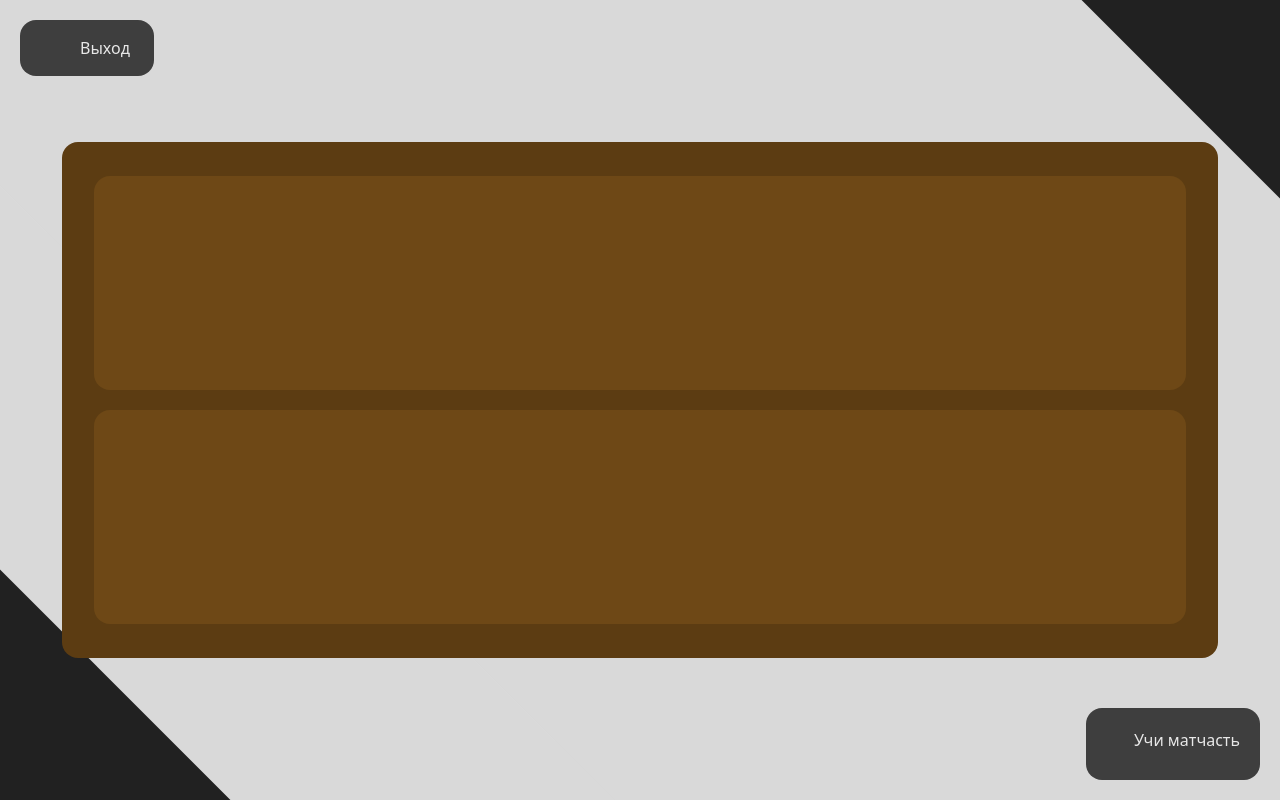
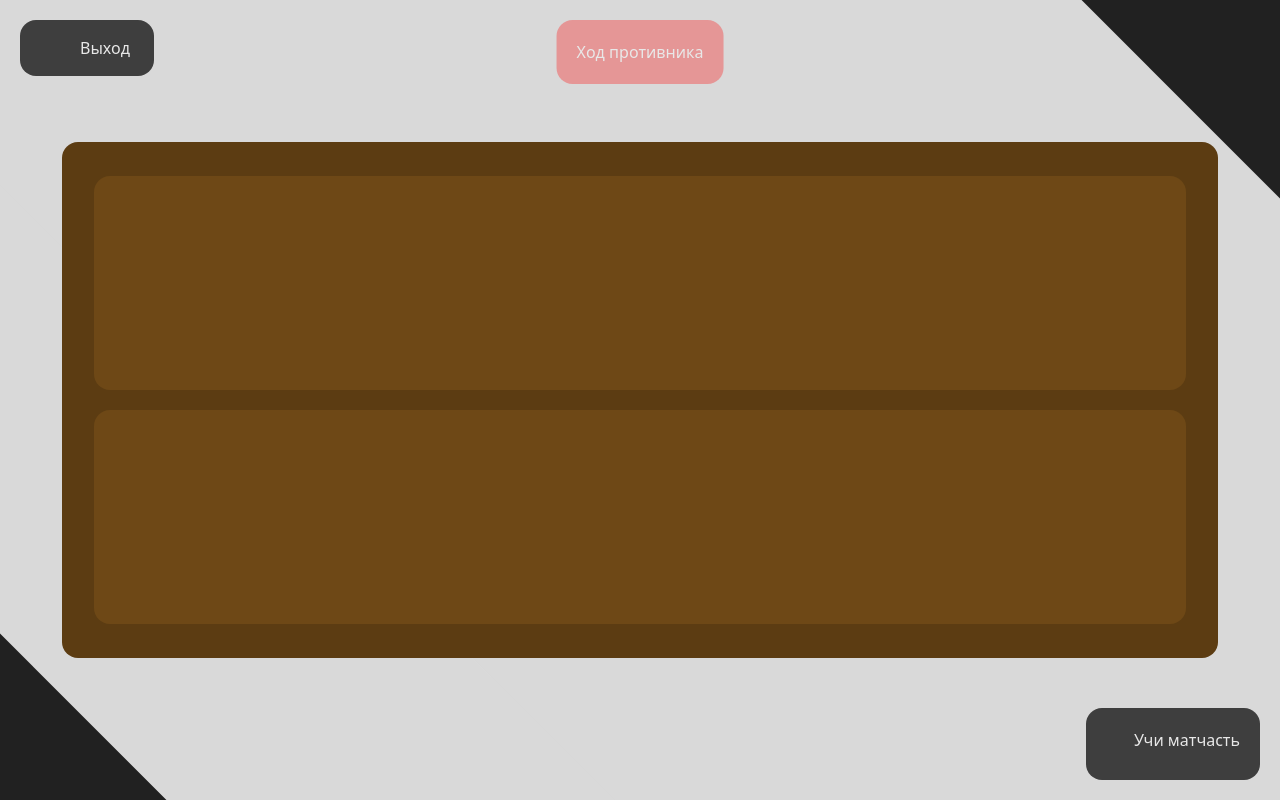
Before and after one commit to DimaTortik2/Game-of-Sticks, a React (Vite) app: page /game in a window 1280 px wide. Built offline with nearby package versions, Linux system fonts and the light colour scheme; some icons are missing.

Commit message:
add gameStore & add take btn & add gameStateInformationDiv

```diff
--- /dev/null
+++ b/src/app/stores/game/game-store.ts
@@ -0,0 +1,7 @@
+import { atom, createStore } from 'jotai'
+
+export const gameStore = createStore()
+
+export const selectedSticksIdsAtom = atom(new Set<string | number>())
+
+gameStore.set(selectedSticksIdsAtom, new Set())
--- a/src/features/game/field/ui/game-field.tsx
+++ b/src/features/game/field/ui/game-field.tsx
@@ -2,10 +2,9 @@ import clsx from 'clsx'
 import { useRef } from 'react'
 import { createPortal } from 'react-dom'
 import { Stick } from './stick'
-import { useSelection } from '../../../../shared/model/hooks/use-selecction'
+import { useSelection } from '../../model/hooks/use-selecction'
 import { useMousePosition } from '../../../../shared/model/hooks/use-mouse-position'
 import { MouseAlert } from '../../../../shared/ui/alerts/mouse-alert'
-import { Clue } from '../../../../shared/ui/alerts/clue'
 
 interface IProps {
 	className?: string
@@ -30,8 +29,6 @@ export function GameFiled({
 
 	const mousePosition = useMousePosition()
 
-	console.log('Выбранные ID:', Array.from(selectedIds))
-
 	console.log({ isSticksLess })
 
 	const gap =
@@ -49,8 +46,6 @@ export function GameFiled({
 				left={mousePosition.x}
 				top={mousePosition.y}
 			/>
-
-			<Clue/>
 
 			<div
 				ref={containerRef}
--- a/src/shared/model/hooks/use-selecction.ts
+++ b/src/features/game/model/hooks/use-selecction.ts
@@ -1,13 +1,13 @@
+import { useAtom } from 'jotai'
 import { useState, useRef, useCallback } from 'react'
 import type { MouseEvent } from 'react'
+import { selectedSticksIdsAtom } from '../../../../app/stores/game/game-store'
 type Point = { x: number; y: number }
 
 export const useSelection = (
 	containerRef: React.RefObject<HTMLElement | null>
 ) => {
-	const [selectedIds, setSelectedIds] = useState<Set<string | number>>(
-		new Set()
-	)
+	const [selectedIds, setSelectedIds] = useAtom(selectedSticksIdsAtom)
 
 	const [isDragging, setIsDragging] = useState(false)
 	const [startPoint, setStartPoint] = useState<Point>({ x: 0, y: 0 })
--- a/src/main.tsx
+++ b/src/main.tsx
@@ -30,6 +30,8 @@ import { MainMenuPage } from './pages/main-menu/fasade/main-menu-page'
 import { PresettingsPage } from './pages/presettings/fasade/presittings-page'
 import { GamePage } from './pages/game-page/ui/game-page'
 import { useBackToast } from './shared/model/hooks/use-back-toast'
+import { Provider } from 'jotai'
+import { gameStore } from './app/stores/game/game-store'
 
 const pageVariants = {
 	initial: {
@@ -101,6 +103,7 @@ const AnimatedRoutes = () => {
 				<Route
 					path='/game'
 					element={
+						<Provider store={gameStore}>
 							<motion.div
 								initial='initial'
 								animate='in'
@@ -110,6 +113,7 @@ const AnimatedRoutes = () => {
 							>
 								<GamePage />
 							</motion.div>
+						</Provider>
 					}
 				/>
 			</Routes>
@@ -128,7 +132,6 @@ createRoot(document.getElementById('root')!).render(
 			position='bottom-right'
 			autoClose={10000}
 			hideProgressBar={false}
-
 		/>
 	</StrictMode>
 )
--- a/src/pages/game-page/ui/game-page.tsx
+++ b/src/pages/game-page/ui/game-page.tsx
@@ -3,11 +3,18 @@ import { GameFiled } from '../../../features/game/field'
 import { GamePageBackground } from '../../../shared/ui/bg/game-page-background'
 import { ExitLinkButton } from '../../../shared/ui/btns-or-links/exit-link-button'
 import { getGameParamsFromCookies } from '../helpers/get-game-params-from-cookies'
+import { GameState } from '../../../widgets/game'
+import { Clue } from '../../../shared/ui/alerts/clue'
+import { useAtomValue } from 'jotai'
+import { selectedSticksIdsAtom } from '../../../app/stores/game/game-store'
+import { Btn } from '../../../shared/ui/btns-or-links/btn'
 
 export function GamePage() {
 	const { sticksCount } = getGameParamsFromCookies()
 
 	const isSticksLess = Boolean(sticksCount && sticksCount <= 25)
+
+	const selectedSticksIds = useAtomValue(selectedSticksIdsAtom)
 
 	return (
 		<div
@@ -20,6 +27,22 @@ export function GamePage() {
 			<ExitLinkButton to='/' className='absolute left-[20px] top-[20px] z-20'>
 				Выход
 			</ExitLinkButton>
+
+			<GameState
+				className='absolute left-1/2 transform -translate-x-1/2 top-[20px] select-none z-20'
+				isEnemyStep={true}
+				selectedCount={selectedSticksIds.size}
+			/>
+			<Clue className='z-20' />
+
+			<Btn
+				className={clsx(
+					'bg-[#BA7821] text-[#e8e8e8] w-full max-w-md absolute bottom-[50px] transition-opacity opacity-0 z-20 select-none  duration-300 ease-in-out',
+					selectedSticksIds.size > 0 && 'opacity-100'
+				)}
+			>
+				Забрать
+			</Btn>
 
 			<div className='h-screen w-screen flex flex-col'>
 				<main className='relative z-10 w-full p-8 flex justify-center items-center gap-16 flex-1'>
--- a/src/pages/main-menu/fasade/main-menu-page.tsx
+++ b/src/pages/main-menu/fasade/main-menu-page.tsx
@@ -1,10 +1,10 @@
 import { GAME_MODES } from '../model/consts'
 import { GameModeLink } from '../ui/game-mode-link'
-import { InfoBtn } from '../ui/info-btn'
 import { setGameModeDataToCookies } from '../../../app/helpers/set-game-mode-data-to-cookies'
 import { BottomBtns } from '../../../features/bottom-btns'
 import { ShinyTitle } from '../ui/shiny-ttitle'
 import { MainPageBackground } from '../../../shared/ui/bg/main-page-background'
+import { Btn } from '../../../shared/ui/btns-or-links/btn'
 
 export const MainMenuPage = () => {
 	return (
@@ -34,9 +34,15 @@ export const MainMenuPage = () => {
 
 					<div className=' flex h-screen items-start justify-end'>
 						<div className='inline-flex flex-col gap-8 '>
-							<InfoBtn>Обучение как играть</InfoBtn>
-							<InfoBtn>Советы и подсказки</InfoBtn>
-							<InfoBtn>Готовые стратегии и их доказательства</InfoBtn>
+							<Btn className='bg-[#212121] text-[#e8e8e8] w-full max-w-md'>
+								Обучение как играть
+							</Btn>
+							<Btn className='bg-[#212121] text-[#e8e8e8] w-full max-w-md'>
+								Советы и подсказки
+							</Btn>
+							<Btn className='bg-[#212121] text-[#e8e8e8] w-full max-w-md'>
+								Готовые стратегии и их доказательства
+							</Btn>
 						</div>
 					</div>
 				</main>
--- a/src/pages/main-menu/ui/info-btn.tsx
+++ /dev/null
@@ -1,17 +0,0 @@
-import type { ReactNode } from "react"
-
-interface IProps {
-	children: ReactNode
-	onClick?: () => void
-}
-
-export const InfoBtn = ({ children, onClick }: IProps) => {
-	return (
-		<button
-			onClick={onClick}
-			className='bg-[#212121] text-[#e8e8e8] w-full max-w-md px-8 py-4 rounded-2xl text-lg font-semibold shadow-lg transition-transform transform hover:scale-105  cursor-pointer'
-		>
-			{children}
-		</button>
-	)
-}
--- a/src/shared/ui/alerts/clue.tsx
+++ b/src/shared/ui/alerts/clue.tsx
@@ -5,7 +5,7 @@ import { IconButton } from '../icons/icon-button'
 import clsx from 'clsx'
 import Cookies from 'js-cookie'
 
-export function Clue() {
+export function Clue({ className }: { className?: string }) {
 	const getRandText = () => ALERTS[Math.floor(Math.random() * ALERTS.length)]
 	const [text, setText] = useState(getRandText())
 
@@ -22,7 +22,8 @@ export function Clue() {
 		<div
 			className={clsx(
 				'py-5 pr-5 bg-[#3e3e3e] absolute bottom-[20px] right-[20px] rounded-2xl flex max-w-[500px]',
-				!isVisible && 'opacity-0 transition-opacity'
+				!isVisible && 'opacity-0 transition-opacity',
+				className
 			)}
 		>
 			<div className='h-full'>
--- a/src/shared/ui/bg/game-page-background.tsx
+++ b/src/shared/ui/bg/game-page-background.tsx
@@ -3,7 +3,7 @@ export const GamePageBackground = () => {
 		<>
 			<div
 				className='fixed bg-[#d9d9d9] w-[70%] h-[300%] transform -rotate-[45deg]'
-				style={{ left: '20%', top: '-70%' }}
+				style={{ left: '15%', top: '-70%' }}
 			></div>
 			<div
 				className='fixed bg-[#d9d9d9] w-[70%] h-[300%] transform -rotate-[45deg]'
--- /dev/null
+++ b/src/shared/ui/btns-or-links/btn.tsx
@@ -0,0 +1,22 @@
+import clsx from 'clsx'
+import type { ReactNode } from 'react'
+
+interface IProps {
+	children: ReactNode
+	onClick?: () => void
+	className?: string
+}
+
+export const Btn = ({ children, onClick, className }: IProps) => {
+	return (
+		<button
+			onClick={onClick}
+			className={clsx(
+				'px-8 py-4 rounded-2xl text-lg font-semibold shadow-lg transition-transform transform hover:scale-105  cursor-pointer',
+				className
+			)}
+		>
+			{children}
+		</button>
+	)
+}
--- /dev/null
+++ b/src/widgets/game/index.ts
@@ -0,0 +1 @@
+export { GameState } from './ui/game-state'
--- /dev/null
+++ b/src/widgets/game/ui/game-state.tsx
@@ -0,0 +1,31 @@
+import clsx from 'clsx'
+
+export function GameState({
+	isEnemyStep,
+	selectedCount,
+	className,
+}: {
+	isEnemyStep: boolean
+	selectedCount: number
+	className?: string
+}) {
+	return (
+		<div
+			className={clsx(
+				'p-5 rounded-2xl text-[#e8e8e8] min-w-[130px] text-center',
+				className,
+				selectedCount > 0
+					? 'bg-[#3e3e3e]'
+					: isEnemyStep
+					? 'bg-[#E59696]'
+					: 'bg-[#58BF5F]'
+			)}
+		>
+			{selectedCount > 0
+				? 'Выбрано ' + selectedCount
+				: isEnemyStep
+				? 'Ход противника'
+				: 'Ваш ход'}
+		</div>
+	)
+}
```
Lines whose indentation alone changed are shown as unchanged.
